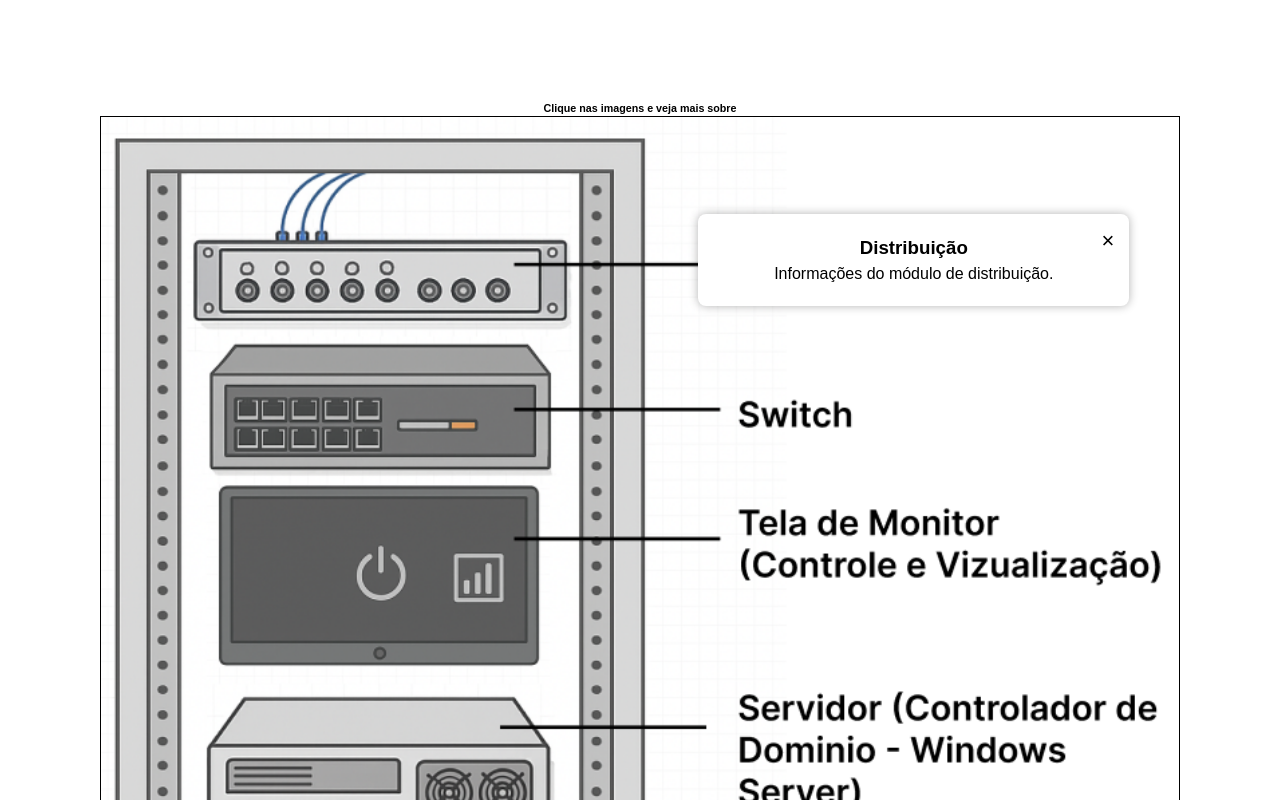
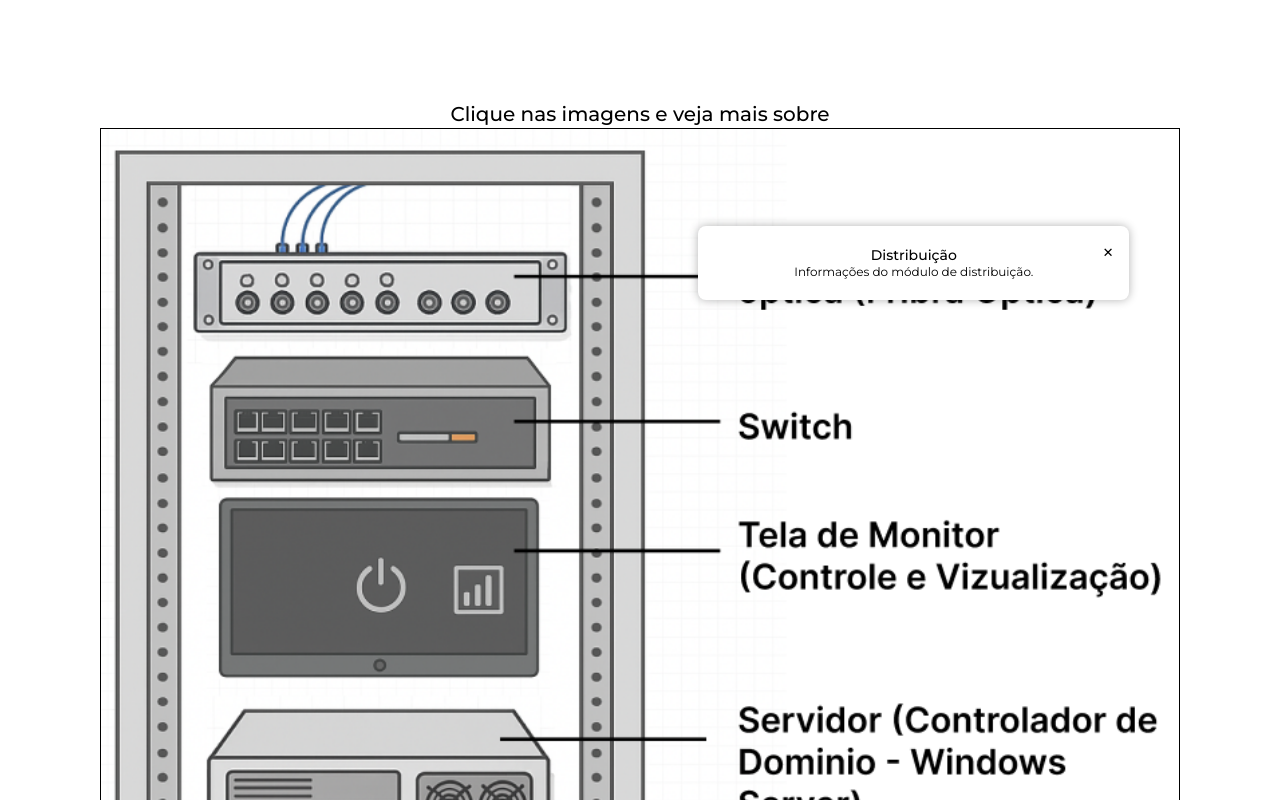
Before and after one commit to professor-correa/campus-datacenter-explorer, a plain HTML site: page src/pages/PopupRack/index.html in a window 1280 px wide. Both pictures are taken after a click on the element 379 px from the left and 279 px from the top of the page. Shown: the top 800 px of the page. Drawn offline with Linux system fonts and the light colour scheme.

Commit message:
styles: updated texts font-style

```diff
--- a/src/pages/PopupRack/index.html
+++ b/src/pages/PopupRack/index.html
@@ -4,6 +4,10 @@
     <meta charset="UTF-8"/>
     <meta name="viewport" content="width=device-width, initial-scale=1.0"/>
     <title>Document</title>
+    <link rel="preconnect" href="https://fonts.googleapis.com">
+    <link rel="preconnect" href="https://fonts.gstatic.com" crossorigin>
+    <link href="https://fonts.googleapis.com/css2?family=Montserrat:ital,wght@0,100..900;1,100..900&display=swap"
+          rel="stylesheet">
     <link rel="stylesheet" href="../../styles/global.css"/>
     <link rel="stylesheet" href="./ppRack.css"/>
 </head>
@@ -12,7 +16,10 @@
 
 <!--
 como esse componente estará em todas as páginas, só copiar e colar esse código na página de vocês
-AVISO!! ⚠️ > não esqueça de trocar o caminho das imagens, bg-imgs, styles e script, senão o componente NÃO VAI FUNCIONAR -->
+AVISO!! ⚠️ > não esqueça de trocar o caminho das imagens, bg-imgs, styles e script, senão o componente NÃO VAI FUNCIONAR
+não esqueça de colocar os links da fonte no <head>, e de usar as variaveis criadas no global
+
+ -->
 
 <!--copiar daqui-->
 <div class="rack-component">
--- a/src/pages/PopupRack/ppRack.css
+++ b/src/pages/PopupRack/ppRack.css
@@ -8,6 +8,7 @@ body {
     flex-direction: column;
     padding: 100px;
 }
+
 /*copiar daqui*/
 .rack-component {
     display: flex;
@@ -28,7 +29,12 @@ body {
     border: 1px solid black;
 }
 
-.rack-container h6 {
+.rack-component h6 {
+    font-family: var(--font-family-MS);
+    font-size: var(--text-xl);
+    font-style: normal;
+    font-weight: var(--font-weight-medium);
+    line-height: 141%;
 }
 
 .rack-button {
@@ -91,11 +97,25 @@ body {
     margin-top: -70%;
 }
 
+.popup h3 {
+    text-align: center;
+    font-family: var(--font-family-MS);
+    font-size: var(--text-sm);
+    font-style: normal;
+    font-weight: var(--font-weight-medium);
+    line-height: 130%;
+}
+
 .popup p {
     width: 100%;
     text-wrap: pretty;
     text-align: center;
     word-wrap: break-word;
+    font-family: var(--font-family-MS);
+    font-size: var(--text-xs);
+    font-style: normal;
+    font-weight: var(--font-weight-regular);
+    line-height: 130%;
 }
 
 .popup.show {
@@ -116,4 +136,5 @@ body {
     font-size: 22px;
     cursor: pointer;
 }
+
 /*até aqui*/
```
